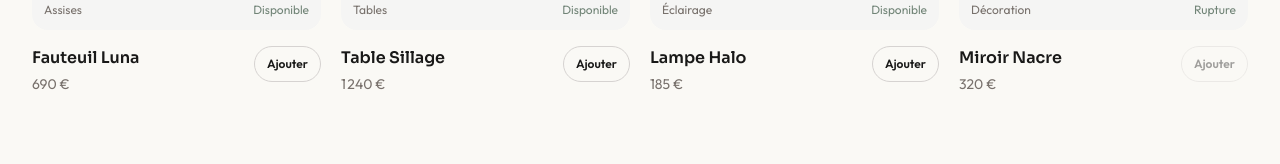
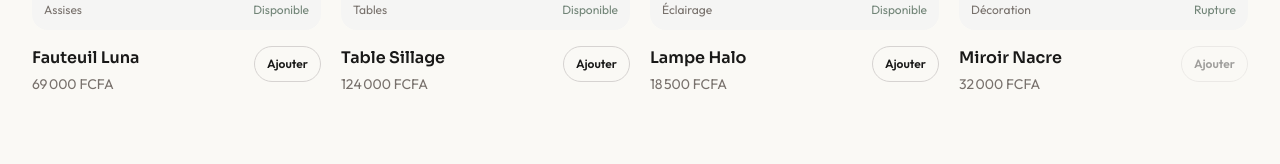
Before and after one commit to 2Deathadder/originalZone, a React (Vite) app: page / in a window 1280 px wide. Shown: the part 1782-1946 px from the top of the page. Built offline with nearby package versions, Linux system fonts and the light colour scheme.

Commit message:
MAJ via agent IA : src/data.js

```diff
--- a/src/data.js
+++ b/src/data.js
@@ -1,8 +1,8 @@
 export const products = [
-  { id: 'luna', name: 'Fauteuil Luna', category: 'Assises', brand: 'Atelier Noma', price: 690, color: 'Sauge', sizes: ['Unique'], stock: 8, rating: 4.9, reviews: 24, image: '/assets/photo-1.jpg', description: 'Une assise enveloppante aux lignes simples, pensée pour ralentir le rythme.' },
-  { id: 'sillage', name: 'Table Sillage', category: 'Tables', brand: 'Forme Studio', price: 1240, color: 'Chêne clair', sizes: ['160 cm', '200 cm'], stock: 4, rating: 4.8, reviews: 18, image: '/assets/photo-2.jpg', description: 'Une table aux proportions calmes, fabriquée en chêne massif huilé.' },
-  { id: 'halo', name: 'Lampe Halo', category: 'Éclairage', brand: 'Ligne 27', price: 185, color: 'Laiton mat', sizes: ['Petite', 'Grande'], stock: 17, rating: 4.7, reviews: 31, image: '/assets/photo-3.jpg', description: 'Une lumière douce et orientable pour les coins où l’on aime rester.' },
-  { id: 'nacre', name: 'Miroir Nacre', category: 'Décoration', brand: 'Atelier Noma', price: 320, color: 'Ivoire', sizes: ['80 cm'], stock: 0, rating: 4.6, reviews: 12, image: '/assets/photo-1.jpg', description: 'Un miroir organique qui capte la lumière sans prendre toute la place.' }
+  { id: 'luna', name: 'Fauteuil Luna', category: 'Assises', brand: 'Atelier Noma', price: 69000, color: 'Sauge', sizes: ['Unique'], stock: 8, rating: 4.9, reviews: 24, image: '/assets/photo-1.jpg', description: 'Une assise enveloppante aux lignes simples, pensée pour ralentir le rythme.' },
+  { id: 'sillage', name: 'Table Sillage', category: 'Tables', brand: 'Forme Studio', price: 124000, color: 'Chêne clair', sizes: ['160 cm', '200 cm'], stock: 4, rating: 4.8, reviews: 18, image: '/assets/photo-2.jpg', description: 'Une table aux proportions calmes, fabriquée en chêne massif huilé.' },
+  { id: 'halo', name: 'Lampe Halo', category: 'Éclairage', brand: 'Ligne 27', price: 18500, color: 'Laiton mat', sizes: ['Petite', 'Grande'], stock: 17, rating: 4.7, reviews: 31, image: '/assets/photo-3.jpg', description: 'Une lumière douce et orientable pour les coins où l’on aime rester.' },
+  { id: 'nacre', name: 'Miroir Nacre', category: 'Décoration', brand: 'Atelier Noma', price: 32000, color: 'Ivoire', sizes: ['80 cm'], stock: 0, rating: 4.6, reviews: 12, image: '/assets/photo-1.jpg', description: 'Un miroir organique qui capte la lumière sans prendre toute la place.' }
 ]
 export const categories = ['Toutes', 'Assises', 'Tables', 'Éclairage', 'Décoration']
-export const formatPrice = value => new Intl.NumberFormat('fr-FR', { style: 'currency', currency: 'EUR', maximumFractionDigits: 0 }).format(value)
+export const formatPrice = value => `${new Intl.NumberFormat('fr-FR', { minimumFractionDigits: 0 }).format(value)} FCFA`
```
